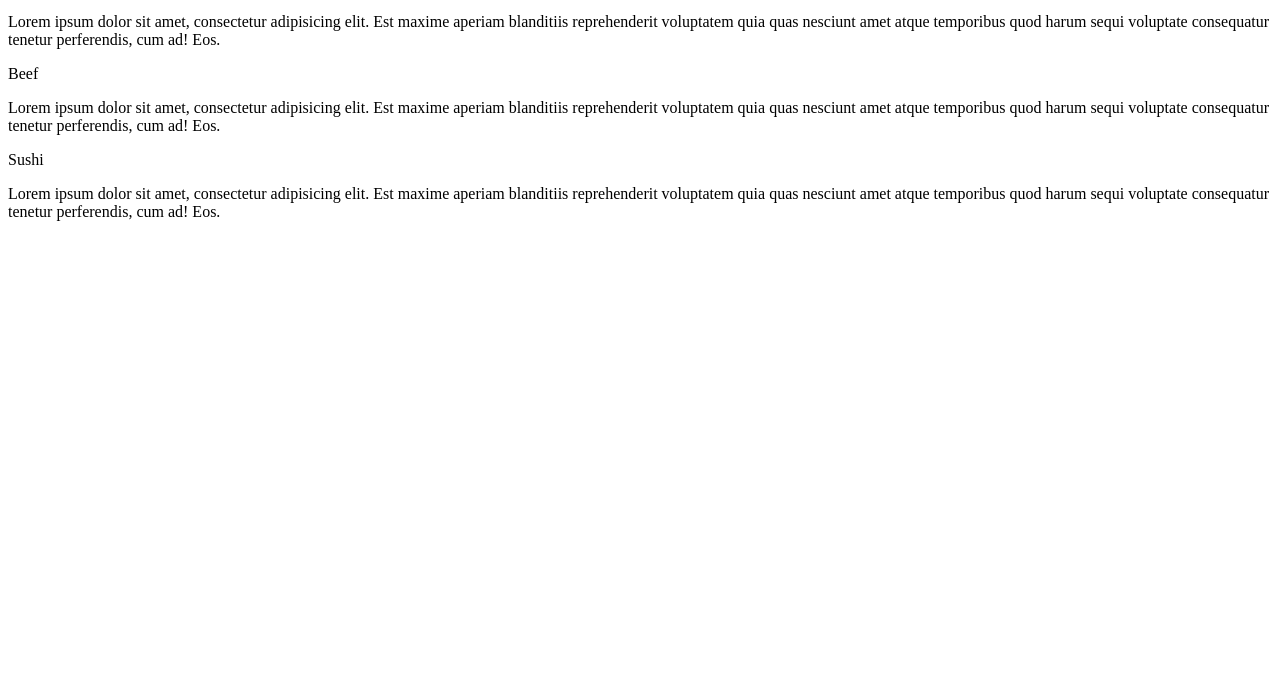
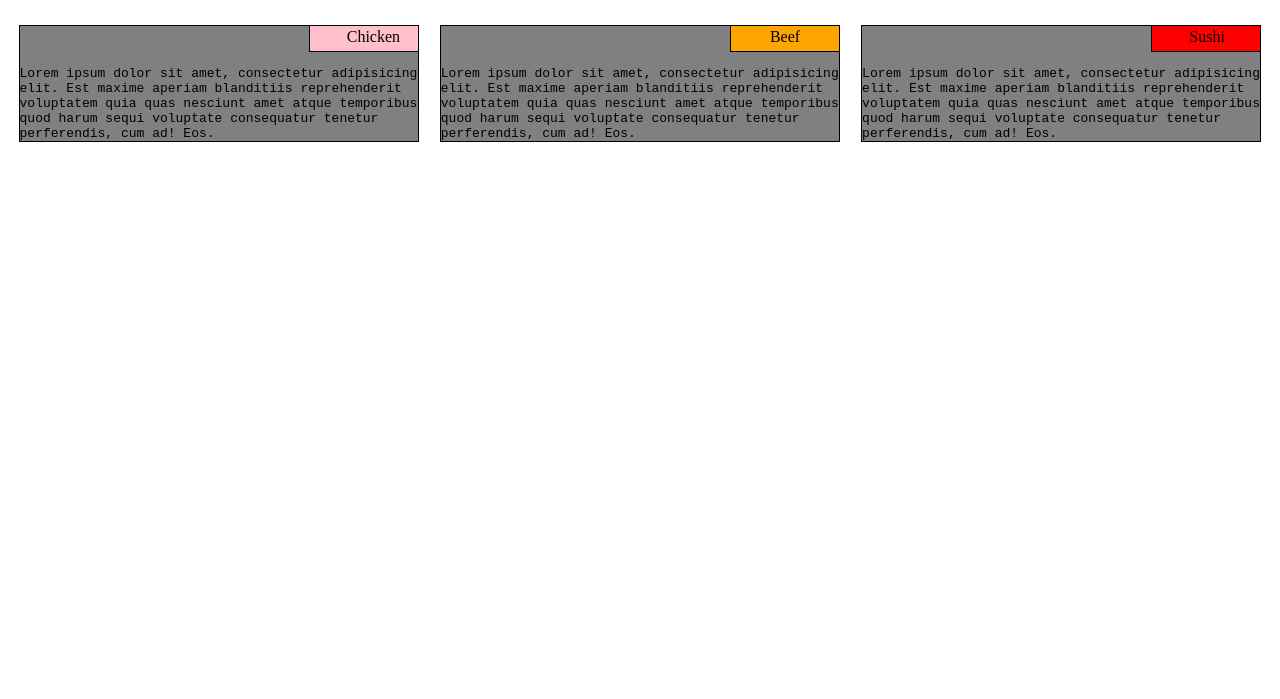
Before and after one commit to MouryaManu/module2_coursera, a plain HTML site: page docs/index.html in a window 1280 px wide. Shown: the part 101-800 px from the top of the page. Drawn offline with Linux system fonts and the light colour scheme; files that its build step writes are made by us from their sources.

Commit message:
Update index.html

```diff
--- a/docs/index.html
+++ b/docs/index.html
@@ -6,7 +6,7 @@
   <meta http-equiv="X-UA-Compatible" content="IE=edge">
   <meta name="viewport" content="width=device-width,initial-scale=1">
   <title>Module 2 Assignment Coursera</title>
-  <link rel="stylesheet" type="text/css" href="docs/css/assign.css">
+  <link rel="stylesheet" type="text/css" href="docs/css/index.css">
 
 </head>
 
```
